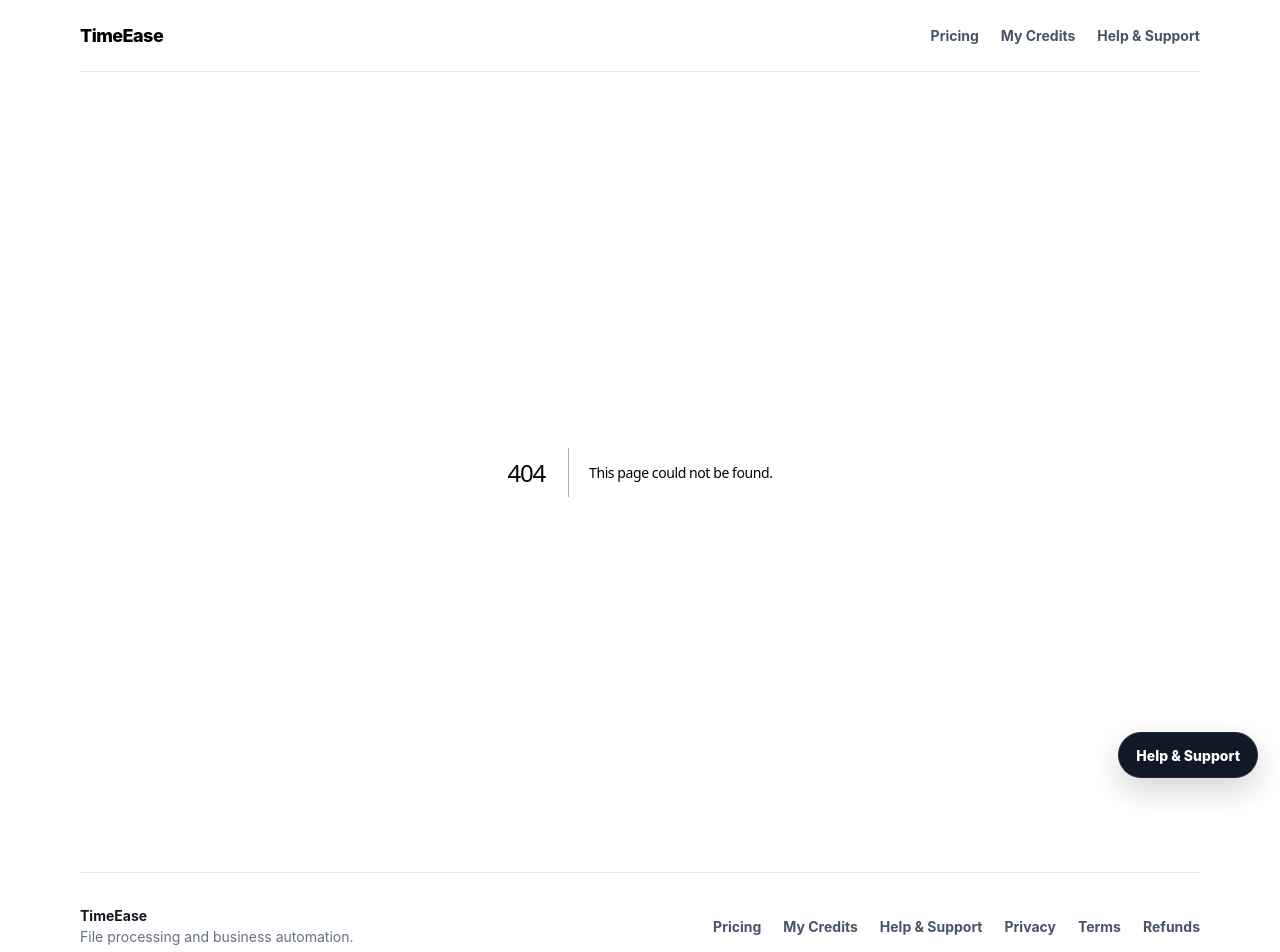
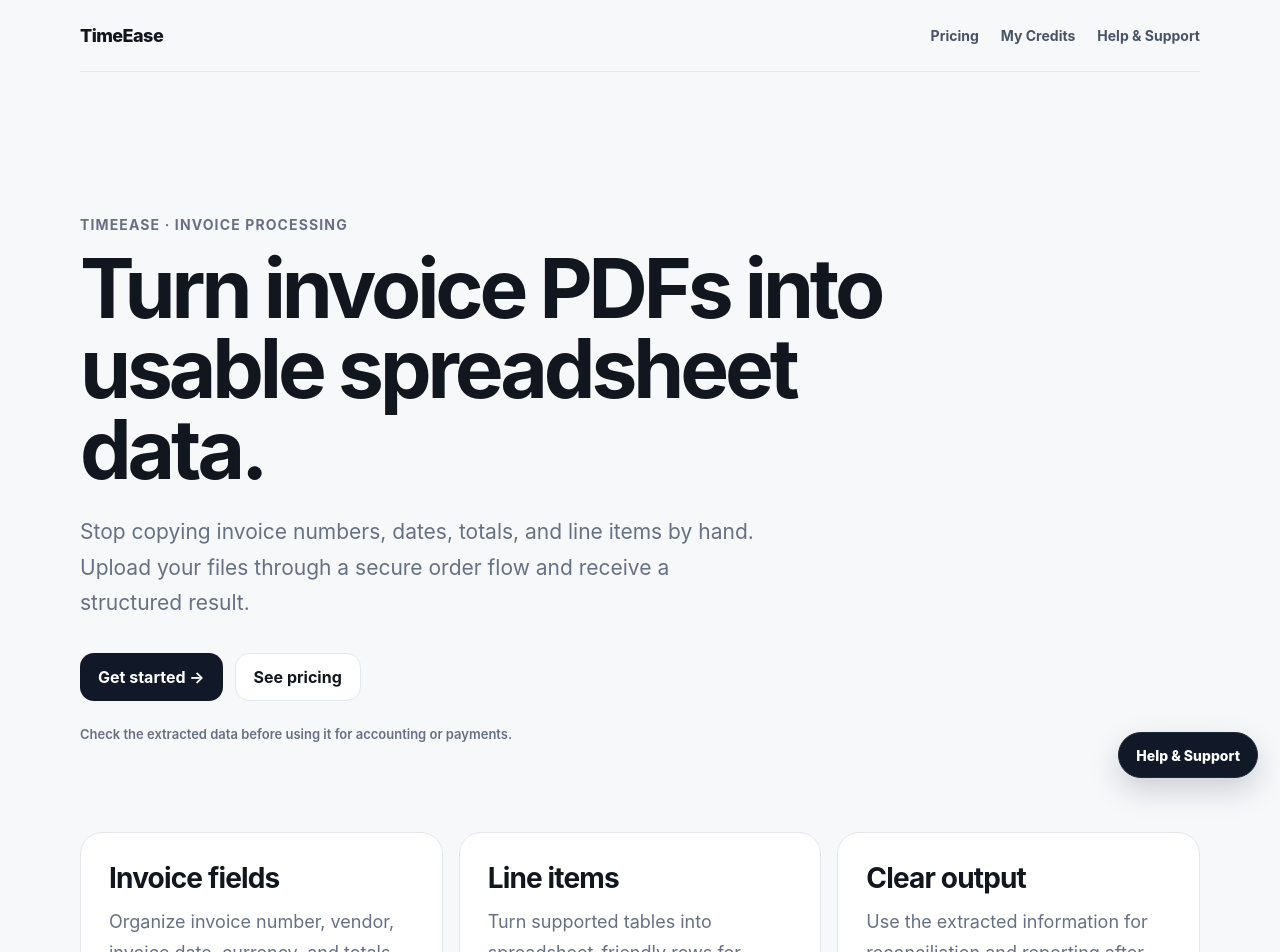
Before and after one commit to goplanetdigital/timeease-web, a Next.js app: page /invoice-pdf-to-excel in a window 1280 px wide. Before the commit this address had no page. Shown: the top 952 px of the page. Built offline with nearby package versions, Linux system fonts and the light colour scheme.

Commit message:
feat: add search landing page for invoice conversion

```diff
--- /dev/null
+++ b/app/invoice-pdf-to-excel/page.tsx
@@ -0,0 +1,31 @@
+import Link from "next/link";
+import type { Metadata } from "next";
+
+export const metadata: Metadata = {
+  title: "Invoice PDF to Excel | TimeEase",
+  description: "Convert invoice PDFs into structured Excel-ready data. See how TimeEase handles invoice extraction and start a secure order.",
+  alternates: { canonical: "/invoice-pdf-to-excel" },
+};
+
+export default function InvoiceLandingPage() {
+  return (
+    <main className="page-shell">
+      <section className="hero">
+        <div className="eyebrow">TimeEase · Invoice processing</div>
+        <h1>Turn invoice PDFs into usable spreadsheet data.</h1>
+        <p className="hero-copy">Stop copying invoice numbers, dates, totals, and line items by hand. Upload your files through a secure order flow and receive a structured result.</p>
+        <div className="hero-actions">
+          <Link className="button primary" href="/upload?utm_source=organic&utm_medium=seo&utm_campaign=invoice_pdf_to_excel">Get started →</Link>
+          <Link className="button secondary" href="/pricing">See pricing</Link>
+        </div>
+        <p className="trust-line">Check the extracted data before using it for accounting or payments.</p>
+      </section>
+      <section className="grid service-grid">
+        <article className="card"><h2>Invoice fields</h2><p>Organize invoice number, vendor, invoice date, currency, and totals.</p></article>
+        <article className="card"><h2>Line items</h2><p>Turn supported tables into spreadsheet-friendly rows for review.</p></article>
+        <article className="card"><h2>Clear output</h2><p>Use the extracted information for reconciliation and reporting after checking accuracy.</p></article>
+      </section>
+      <section className="cta-panel"><div><h2>Ready to reduce manual entry?</h2><p>Start with an invoice and follow the secure order process.</p></div><Link className="button primary" href="/upload?utm_source=organic&utm_medium=seo&utm_campaign=invoice_pdf_to_excel">Start now →</Link></section>
+    </main>
+  );
+}
```
